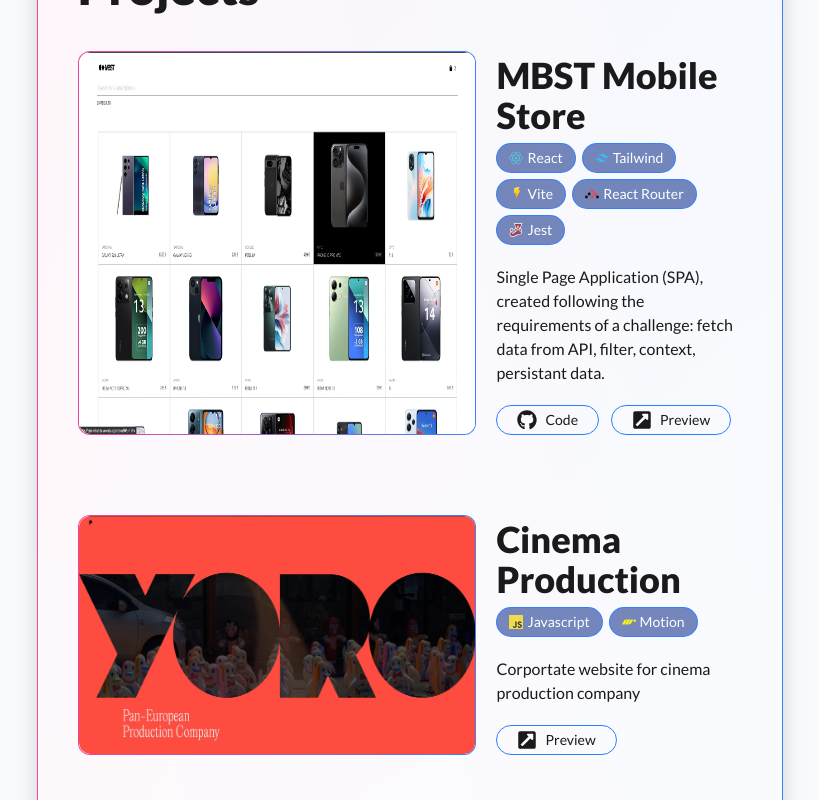
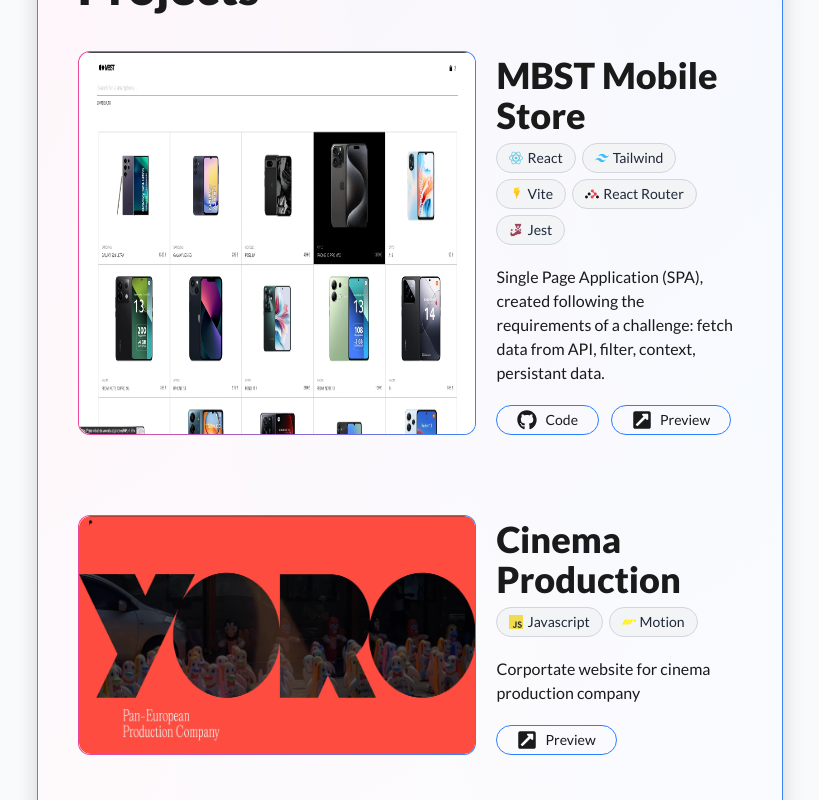
Before and after one commit to danielciciliani/portfolio, a React (Vite) app: page / in a window 1280 px wide. Shown: the part 2260-3060 px from the top of the page, without its empty margins (230-1049 px from the left). Built offline with nearby package versions, Linux system fonts and the light colour scheme; the HTML template or start-up script is replaced by a standard one.

Commit message:
styles: modify tech pills

```diff
--- a/src/components/Projects/Projects.jsx
+++ b/src/components/Projects/Projects.jsx
@@ -33,10 +33,10 @@
             <h3 className="text-2xl md:text-4xl font-extrabold pt-1">
               {project.name}
             </h3>
-            <div className="flex flex-wrap gap-1.5 pt-2 pb-5 text-white">
+            <div className="flex flex-wrap gap-1.5 pt-2 pb-5">
               {project.tech?.map((item, index) => (
                 <div
-                  className="flex items-center gap-1 text-sm border-1 border-blue-500/90 dark:border-slate-700 rounded-2xl px-3 min-w-4 py-1 text-center bg-blue-900/60 dark:bg-blue-500/10"
+                  className="flex items-center gap-1 text-sm border-1 dark:border-slate-700 rounded-2xl px-3 min-w-4 py-1 text-center bg-blue-900/60 dark:bg-blue-500/10 bg-gray-100 text-gray-800 dark:text-white border-gray-300 transition-colors"
                   key={index}
                 >
                   {item.icon}
@@ -50,7 +50,7 @@
                 <motion.div key={index}
                 className="
                 border-1 py-1 px-5 rounded-2xl text-sm sm:text-md 2xl:text-xl border-blue-500
-                text-color-base md:min-w-[100px] hover:border-pink-500
+                text-color-base min-w-[30%] md:min-w-[100px] hover:border-pink-500
                 cursor-pointer
 
                 "
```
